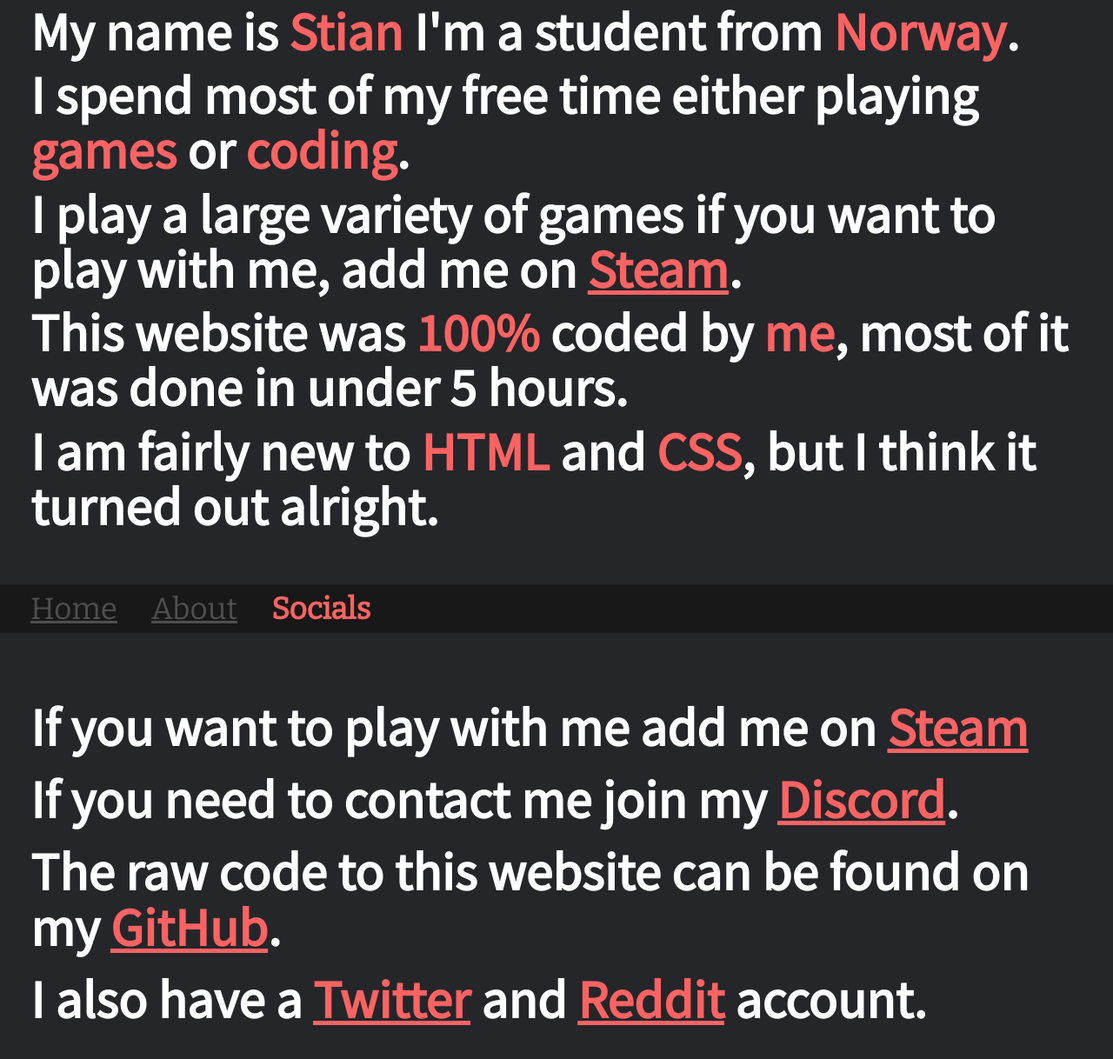
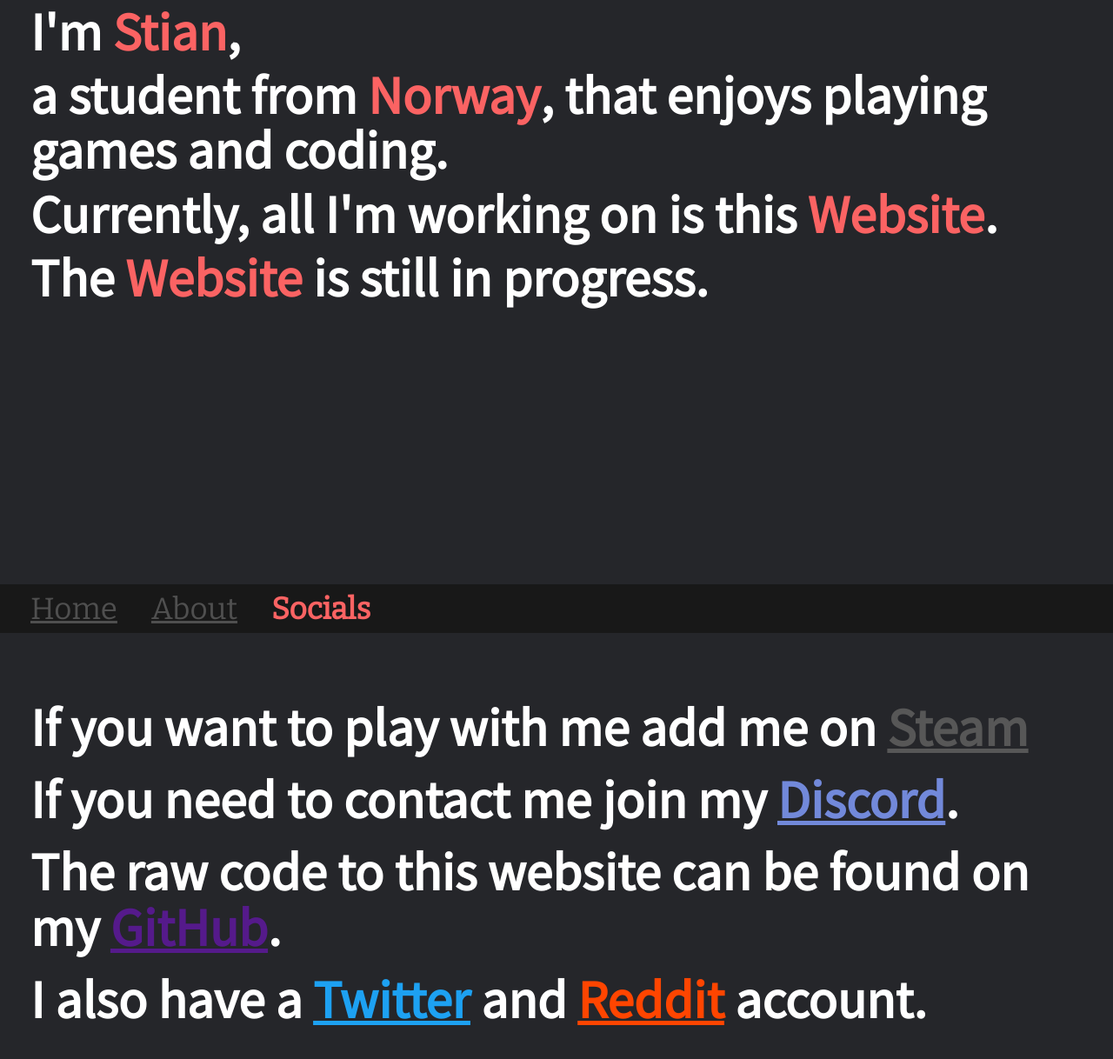
Before and after one commit to Pignuuu/Pignuuu.com, a plain HTML site: page index.html in a window 1280 px wide. Shown: the part 928-2146 px from the top of the page at 87% size. Drawn offline with nearby package versions, Linux system fonts and the light colour scheme; files that its build step writes are made by us from their sources.

Commit message:
Update index and css

```diff
--- a/css/index.css
+++ b/css/index.css
@@ -113,10 +113,6 @@ html {
         font-size: 10px;
     }
 
-    .Adjust2 {
-        font-size: 10px;
-    }
-
     .Adjust3 {
         font-size: 15px;
     }
@@ -127,10 +123,6 @@ html {
         font-size: 25px;
     }
 
-    .Adjust2 {
-        font-size: 30px;
-    }
-
     .Adjust3 {
         font-size: 20px;
     }
@@ -138,10 +130,6 @@ html {
 
 @media only screen and (min-width: 355px) {
     .Adjust1 {
-        font-size: 30px;
-    }
-
-    .Adjust2 {
         font-size: 30px;
     }
 
@@ -155,10 +143,6 @@ html {
         font-size: 35px;
     }
 
-    .Adjust2 {
-        font-size: 35px;
-    }
-
     .Adjust3 {
         font-size: 30px;
     }
@@ -166,10 +150,6 @@ html {
 
 @media only screen and (min-width: 495px) {
     .Adjust1 {
-        font-size: 40px;
-    }
-
-    .Adjust2 {
         font-size: 40px;
     }
 
@@ -182,18 +162,10 @@ html {
     .Adjust1 {
         font-size: 45px;
     }
-
-    .Adjust2 {
-        font-size: 45px;
-    }
 }
 
 @media only screen and (min-width: 610px) {
     .Adjust1 {
-        font-size: 50px;
-    }
-
-    .Adjust2 {
         font-size: 50px;
     }
 }
@@ -202,8 +174,23 @@ html {
     .Adjust1 {
         font-size: 55px;
     }
+}
 
-    .Adjust2 {
-        font-size: 55px;
-    }
+
+.discord {
+    color: #7289DA;
 }
+.twitter {
+    color: #1DA1F2;
+}
+.reddit {
+    color: #FF4500;
+}
+
+.github {
+    color: #551A8B;
+}
+
+.steam {
+    color: rgb(87, 87, 87);
+}
--- a/index.html
+++ b/index.html
@@ -26,9 +26,8 @@
         </div>
         <div class="introduction">
             <h3 class="text Adjust1">Hi,</h3>
-            <h3 class="text Adjust1">welcome to my website.</h3>
-            <h3 class="text Adjust1">My name is <span class="red jump">Stian</span> but most people call me <span class="red jump">Pignuuu</span>.</h3>
-            <h3 class="text Adjust1">You can read more about me in the <a href="#about" class="red jump">About</a> section, which you can find <a href="#about" class="red jump">here</a>.</h3>
+            <h3 class="text Adjust1">I'm <span class="red jump">Stian</span>.
+            <h3 class="text Adjust1">Student from <span class="red jump">Norway</span>.</h3>
         </div>
     </section>
     <section id="about" class="about disable-selection">
@@ -37,40 +36,35 @@
             <h3 class="red top-bar-text Adjust3">About</h3><a class="top-bar-text Adjust3" href="#socials">Socials</a>
         </div>
         <div class="introduction">
-            <h3 class="about-text Adjust2">My name is <span class="red jump">Stian</span> I'm a student from <span
-                    class="red jump">Norway</span>.</h3>
-            <h3 class="about-text Adjust2">I spend most of my free time either playing <span class="red jump">games</span> or
-                <span class="red jump">coding</span>.</h3>
-            <h3 class="about-text Adjust2">I play a large variety of games if you want to play with me, add me on <a
-                    href="#socials " class="red jump">Steam</a>.</h3>
-            <h3 class="about-text Adjust2">This website was <span class="red jump">100%</span> coded by <span
-                    class="red jump">me</span>, most of it was done in under 5 hours.</h3>
-            <h3 class="about-text Adjust2"> I am fairly new to <span class="red jump">HTML</span> and <span
-                    class="red jump">CSS</span>, but I think it turned out alright.
+            <h3 class="about-text Adjust1">I'm <span class="red jump">Stian</span>,</h3>
+            <h3 class="about-text Adjust1"> a student from <span class="red jump">Norway</span>, that enjoys playing games and coding.</h3>
+            <h3 class="about-text Adjust1"> Currently, all I'm working on is this <span class="red jump">Website</span>.</h3>
+            <h3 class="about-text Adjust1"> The <span class="red jump">Website</span> is still in progress.</h3>
             </h3>
         </div>
     </section>
     <section id="socials" class="socials disable-selection">
         <div class="top-bar">
-            <a class="top-bar-text Adjust3" href="#home">Home</a> <a class="top-bar-text Adjust3" href="#about">About</a>
+            <a class="top-bar-text Adjust3" href="#home">Home</a> <a class="top-bar-text Adjust3"
+                href="#about">About</a>
             <h3 class="red top-bar-text Adjust3">Socials</h3>
         </div>
         <div class="ontop-socials-text">
             <h3 class="socials-text Adjust1">
                 If you want to play with me add me on <a href="https://steamcommunity.com/id/Pignuuu/"
-                    class="red jump">Steam</a>
+                    class="steam jump">Steam</a>
             </h3>
             <h3 class="socials-text Adjust1">
                 If you need to contact me join my <a href="https://discordapp.com/invite/VaHY6Ws"
-                    class="red jump">Discord</a>.
+                    class="discord jump">Discord</a>.
             </h3>
             <h3 class="socials-text Adjust1">
                 The raw code to this website can be found on my <a href="https://www.github.com/pignuuu"
-                    class="red jump">GitHub</a>.
+                    class="github jump">GitHub</a>.
             </h3>
             <h3 class="socials-text Adjust1">
-                I also have a <a href="https://www.twitter.com/pignuuu" class="red jump">Twitter</a> and <a
-                    href="https://www.reddit.com/user/Pignuuu" class="red jump">Reddit</a>
+                I also have a <a href="https://www.twitter.com/pignuuu" class="twitter jump">Twitter</a> and <a
+                    href="https://www.reddit.com/user/Pignuuu" class="reddit jump">Reddit</a>
                 account.
             </h3>
 
```
